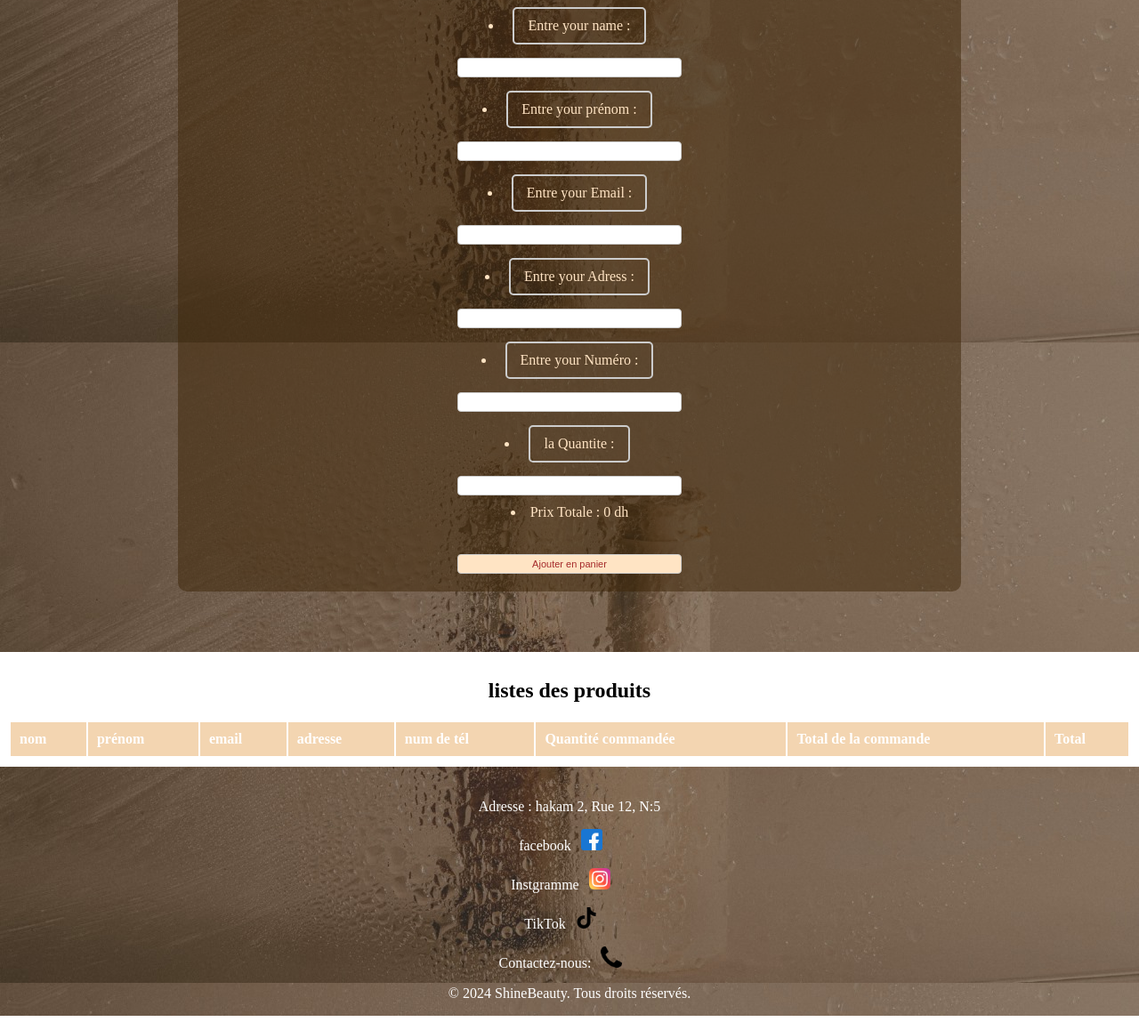
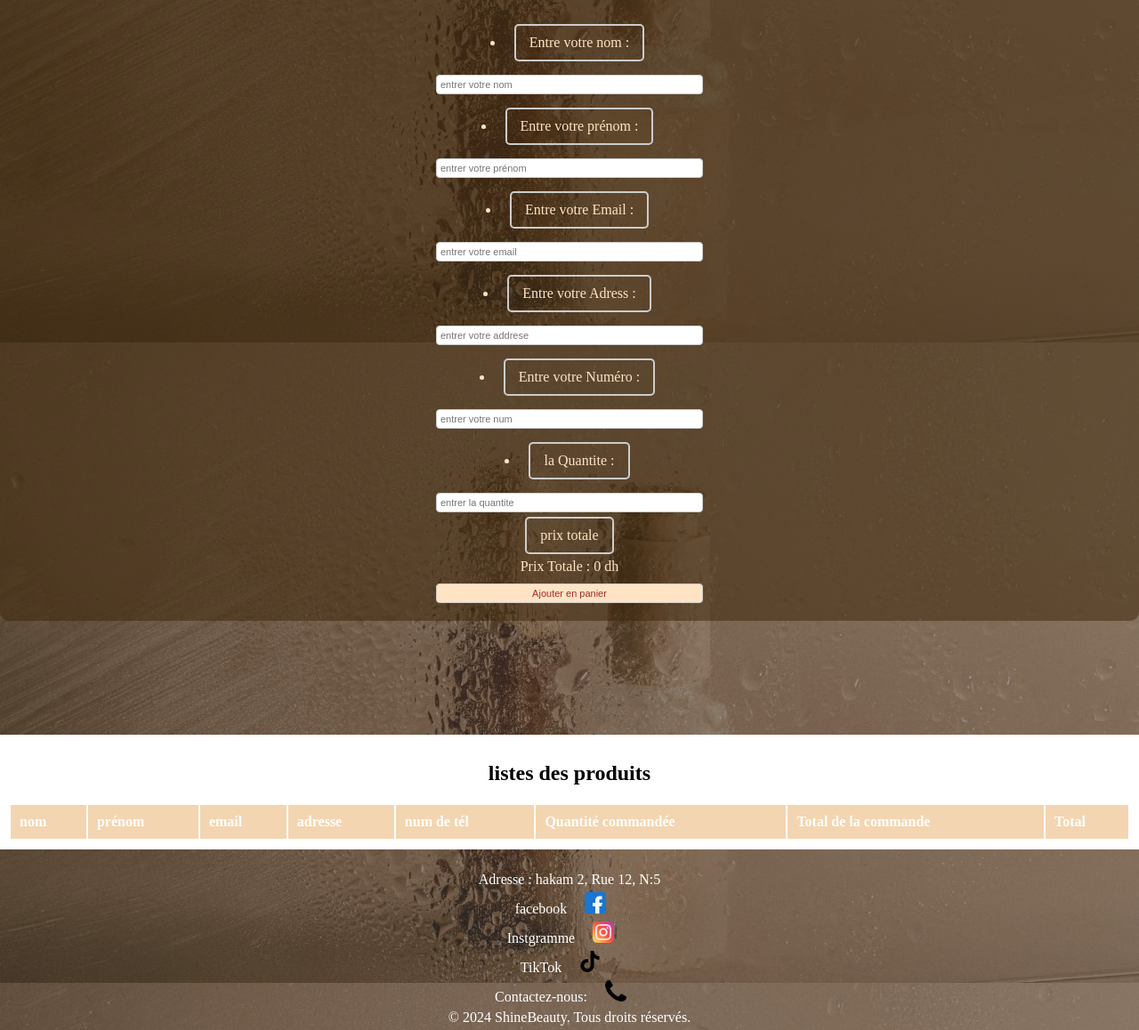
Before and after one commit to addarfatimazahra/Sass-bref-, a plain HTML site: page index.html in a window 1280 px wide. Shown: the part 1055-2213 px from the top of the page at 89% size. Drawn offline with Linux system fonts and the light colour scheme.

Commit message:
changfinal

```diff
--- a/index.html
+++ b/index.html
@@ -3,6 +3,7 @@
 <head>
     <meta charset="UTF-8">
     <meta name="viewport" content="width=device-width, initial-scale=1.0">
+
     <title>ShineBeauty</title>
     <link rel="stylesheet" href="styles.css">
 </head>
@@ -85,19 +86,21 @@
                 <h2> Ajouter en panier : </h2>
                 <br>
                 <div class="slasse">
-                    <li><label for="name">Entre your name :</label></li>
-                    <input type="text" name="name" id="name" required><br>
-                    <li><label for="prénom">Entre your prénom :</label></li>
-                    <input type="text" name="prénom" id="prénom" required><br>
-                    <li><label for="email">Entre your Email :</label></li>
-                    <input type="email" name="Email" id="Email" required><br>
-                    <li><label for="Adress">Entre your Adress : </label></li>
-                    <input type="text" name="Adress" id="Adress" required><br>
-                    <li><label for="Numéro tele">Entre your Numéro :</label></li>
-                    <input type="number" name="Numéro tele" id="Numéro tele" required><br>
+                    <li><label for="name">Entre votre nom :</label></li>
+                    <input type="text" name="name" id="name" required placeholder="entrer votre nom"><br>
+                    <li><label for="prénom">Entre votre prénom :</label></li>
+                    <input type="text" name="prénom" id="prénom" required placeholder="entrer votre prénom"><br>
+                    <li><label for="email">Entre votre Email :</label></li>
+                    <input type="email" name="Email" id="Email" required placeholder="entrer votre email"><br>
+                    <li><label for="Adress">Entre votre Adress : </label></li>
+                    <input type="text" name="Adress" id="Adress" required  placeholder="entrer votre addrese "><br>
+                    <li><label for="Numéro tele">Entre votre  Numéro :</label></li>
+                    <input type="number" name="Numéro tele" id="Numéro tele" required placeholder="entrer votre num"><br>
                     <li><label for="Quantite">la Quantite :</label></li>
-                    <input type="number" name="Quantite" id="Quantite" min="1" required><br>
-                    <li><span id="total-price">Prix Totale : 0 dh </span></li>
+                    <input type="number" name="Quantite" id="Quantite" min="1" required  placeholder="entrer la quantite "><br>
+                    <label for="total-price">prix totale </label><br>
+                    <span id="total-price">Prix Totale : 0 dh </span></li>
+
                     <br>
                     <div class="form-actions">
                         <button type="submit">Ajouter en panier</button>
@@ -129,9 +132,11 @@
 
         <footer>
             <p>Adresse : hakam 2, Rue 12, N:5</p>
+            <div class="Fot">
             <p>facebook<a href="/facebook" title="Facebook"><img src="facebook.png" alt="Facebook"></a></p>
             <p>Instgramme<a href="/instgram" title="instgram"><img src="instagram.png" alt="instagram"></a>
             <p>TikTok<a href="/tiktok" title="tiktok"><img src="tik-tok.png" alt="tiktok"></a></p>
+            </div>
             <p>Contactez-nous:<a href="Tel: +212560034606"><img src="tele.png" alt="0560034606"></a></p>
             <p>&copy; 2024 ShineBeauty. Tous droits réservés.</p>
         </footer>
--- a/index.js
+++ b/index.js
@@ -27,7 +27,7 @@ function ajouterDonneesAuTableau(prixUnitaire, quantite, produit, total) {
     const adresse = document.getElementById('Adress').value;
     const numero = document.getElementById('Numéro tele').value;
 
-    // Vérification du numéro de téléphone
+
     if (numero.length > 10) {
         alert('Le numéro de téléphone ne doit pas dépasser 10 chiffres.');
         return;
@@ -45,11 +45,11 @@ function ajouterDonneesAuTableau(prixUnitaire, quantite, produit, total) {
         <td>${total} DH</td> <!-- Utiliser 'total' directement -->
     `;
 
-    document.getElementById('liste-ordonner').appendChild(newLigne); // Corrigé l'ID du tableau
+    document.getElementById('liste-ordonner').appendChild(newLigne);
     document.getElementById('form-panier').reset();
 }
 
-// Mise à jour du total lors de la saisie de la quantité
+
 document.getElementById('Quantite').addEventListener('input', function() {
     const quantiteInput = this.value;
     const produitSelectionne = document.querySelector('input[name="produit"]:checked');
@@ -61,7 +61,7 @@ document.getElementById('Quantite').addEventListener('input', function() {
     }
 });
 
-// Écouteur d'événements pour le formulaire
+
 document.getElementById('form-panier').addEventListener('submit', function (event) {
     event.preventDefault();
     calculerPrixTotal();
--- a/styles.css
+++ b/styles.css
@@ -1,6 +1,8 @@
+
 html, body  {
     height: 100%;
     margin: 0;
+
 
 
 }
@@ -36,7 +38,8 @@ body {
 .prod,.para2,.para3{
     background-color: beige;
     padding: 20px;
-    width: 300px;
+    max-width: 300px;
+    width: 100%;
     text-align: center;
     text-decoration: dotted;
     font-family:'Gill Sans', 'Gill Sans MT', Calibri, 'Trebuchet MS', sans-serif;
@@ -54,7 +57,7 @@ body {
 }
 
 .prod ,.para2,.para3, li {
-    margin: 10px 50px;
+    margin: 10px 5%;
 }
 .paragraphe{
     display:flex;
@@ -94,7 +97,8 @@ button {
 
 
 input, button {
-    width: 30%;
+    width: 100%;
+    max-width: 300px;
     padding: 4px;
     font-size: 11px;
     border: 1px solid #ccc;
@@ -138,6 +142,7 @@ label {
 
 .stylees {
     color:rgb(12, 12, 11);
+    text-align: center;
 
 }
 .slasse{
@@ -163,10 +168,10 @@ label {
 .slasse {
     background-color: rgba(61, 36, 7, 0.5);
     padding: 20px;
-    margin: 200px;
+    margin: 0 auto;
     border-radius: 10px;
-    margin-top: 0;
-    margin-bottom: 15px;
+
+
 
 }
 
@@ -191,7 +196,8 @@ button {
 
 
   input, button {
-    width: 30%;
+    width: 100%;
+    max-width: 300px;
     padding: 4px;
     font-size: 11px;
     border: 1px solid #ccc;
@@ -204,6 +210,7 @@ button {
         background-color: white;
         padding:10px;
         margin-top: 20px;
+        overflow: auto;
 
     }
     .tableau h2{
@@ -247,10 +254,10 @@ label:hover {
 
 
 footer {
-    background-color: #dab39455;
+    background-color: rgba(218, 179, 148, 0.8);
     color: white;
     text-align: center;
-    padding: 20px 0;
+    padding: 30px 20px;
     width: 100%;
     font-size: 16px;
     position: relative;
@@ -258,39 +265,50 @@ footer {
     display: flex;
     flex-direction: column;
     align-items: center;
+    box-shadow: 0 -2px 10px rgba(0, 0, 0, 0.2);
 }
 
 footer p {
     color: white;
     text-align: center;
+    margin: 5px 0;
 }
 
 footer .social-links {
     display: flex;
-
     justify-content: center;
-    margin: 10px 0px;
+    margin: 15px 0;
 }
 
 footer a {
     color: gold;
     text-decoration: none;
-    margin: 0px 10px;
-
-
-
+    margin: 0 15px;
+    transition: color 0.3s;
 }
 
 footer a:hover {
     text-decoration: underline;
+    color: white;
 }
 
 footer img {
-  width: 24px;
-  height: auto;
-  margin-left: 1px;
-  margin-right: 10px;
+    width: 24px;
+    height: auto;
+    margin: 0 5px;
+}
 
+footer hr {
+    width: 80%;
+    border: 0;
+    height: 1px;
+    background: rgba(255, 255, 255, 0.5);
+    margin: 20px 0;
+}
+.Fot{
+
+    justify-items: center;
+    margin: 0 auto;
 
 }
 
@@ -301,5 +319,28 @@ footer img {
 
     input, button {
         width: 100%;
+
     }
 }
+/* Media Queries */
+@media (max-width: 768px) {
+    .container {
+        flex-direction: column;
+    }
+    .paragraphe {
+        flex-direction: column;
+        align-items: center;
+    }
+    .prod, .para2, .para3 {
+        max-width: 90%;
+    }
+}
+
+@media (max-width: 480px) {
+    .container {
+        flex-direction: column;
+    }
+    .prod, .para2, .para3 {
+        max-width: 100%;
+    }
+}
```
